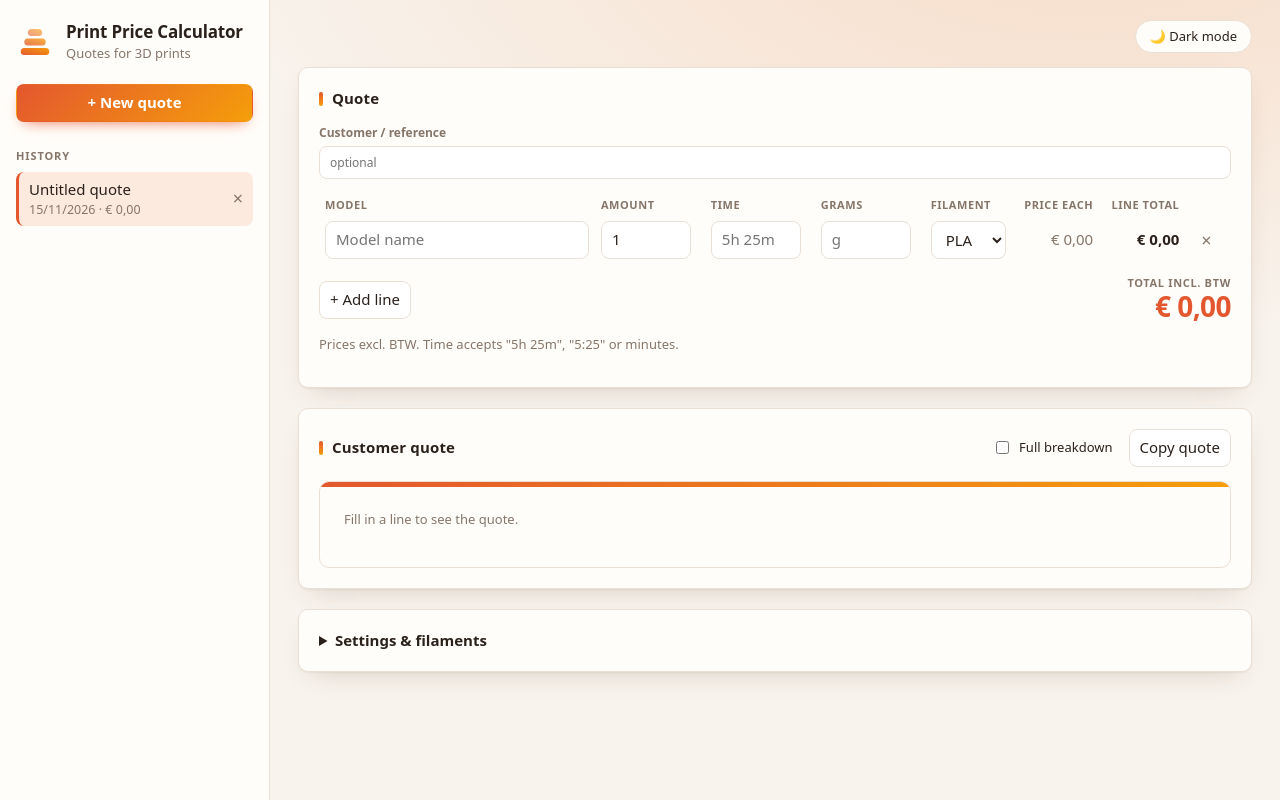
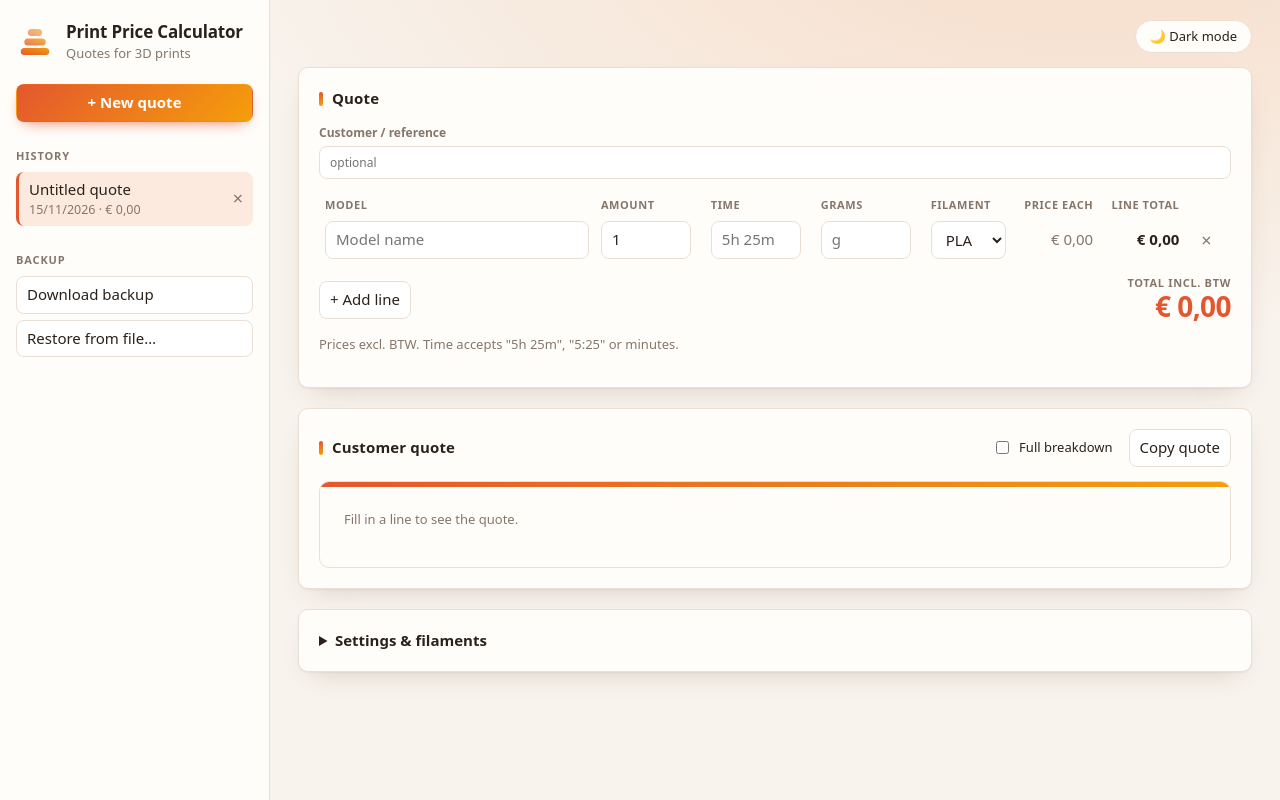
Before and after one commit to RedPandaIT/PrintCostCalc, a plain HTML site: page index.html in a window 1280 px wide. Drawn offline with Linux system fonts and the light colour scheme.

Commit message:
Add backup buttons to the sidebar
Co-Authored-By: Claude Sonnet 5.5 <noreply@anthropic.com>

```diff
--- a/css/style.css
+++ b/css/style.css
@@ -187,6 +187,12 @@ summary { cursor: pointer; font-weight: 600; border-radius: 6px; }
 .history-name { overflow: hidden; text-overflow: ellipsis; white-space: nowrap; font-weight: 500; }
 .history-open small { color: var(--muted); }
 
+/* ---- Backup ---- */
+.backup { display: grid; gap: 6px; }
+.backup button { width: 100%; text-align: left; }
+.backup p { margin: 2px 0 0; min-height: 1.4em; }
+.backup p.error { color: var(--danger); }
+
 /* ---- Tables ---- */
 table { width: 100%; border-collapse: collapse; }
 th {
--- a/index.html
+++ b/index.html
@@ -34,6 +34,14 @@
         <button id="new-quote" class="primary">+ New quote</button>
         <h2>History</h2>
         <ul id="history" class="history"></ul>
+
+        <h2>Backup</h2>
+        <div class="backup">
+          <button id="backup-download">Download backup</button>
+          <button id="backup-restore">Restore from file…</button>
+          <input type="file" id="backup-file" accept=".json,application/json" hidden>
+          <p id="backup-status" class="muted" role="status"></p>
+        </div>
       </aside>
 
       <main class="main">
@@ -71,6 +79,7 @@
     <script src="js/editor.js"></script>
     <script src="js/output.js"></script>
     <script src="js/history.js"></script>
+    <script src="js/backup.js"></script>
     <script src="js/app.js"></script>
   </body>
 </html>
--- a/js/app.js
+++ b/js/app.js
@@ -13,6 +13,7 @@ PPC.app = {
     PPC.editor.init();
     PPC.output.init();
     PPC.settings.init();
+    PPC.backup.init();
     PPC.theme.initToggle();
 
     document.getElementById('new-quote').addEventListener('click', () => this.newQuote());
```
